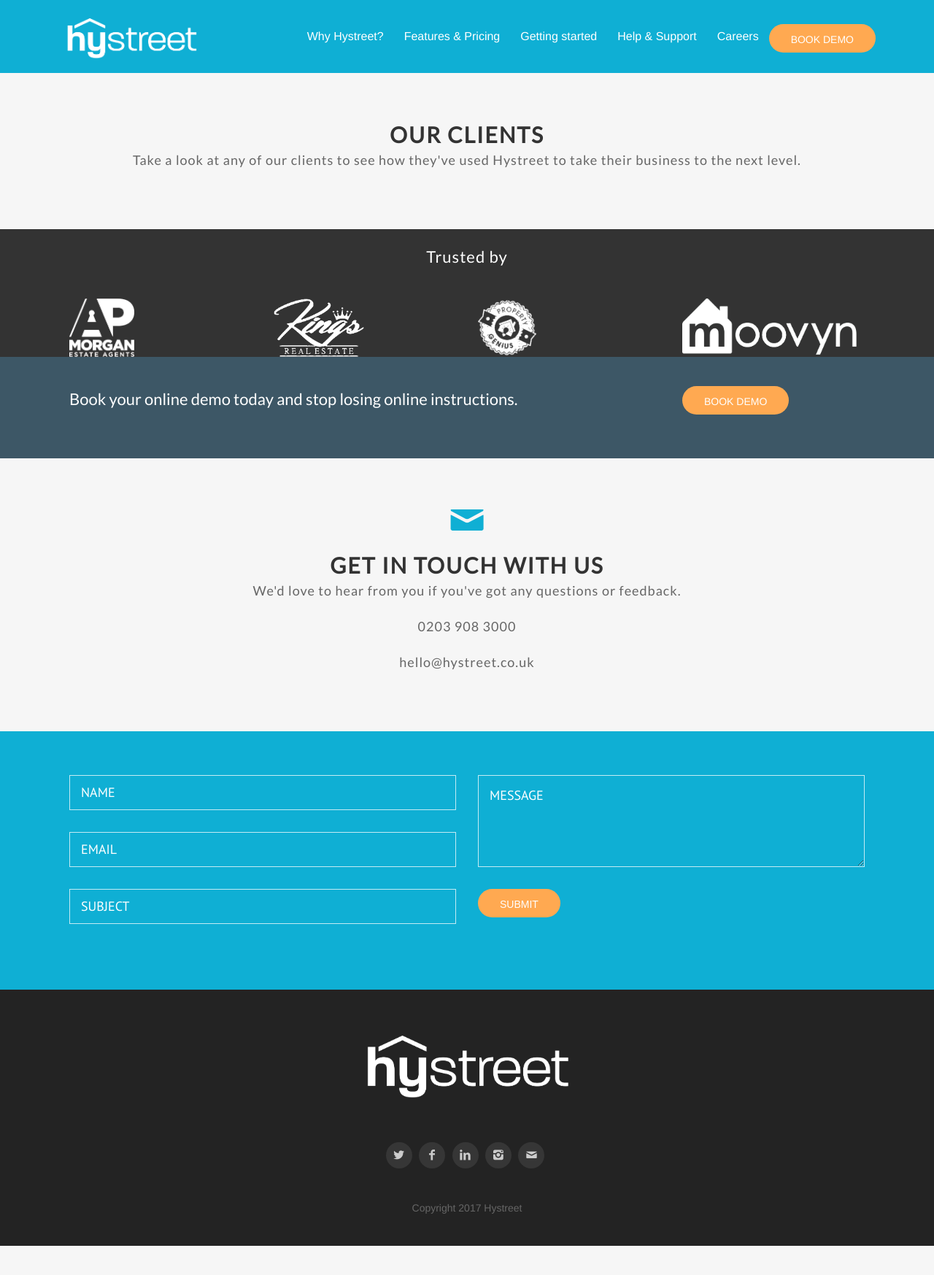
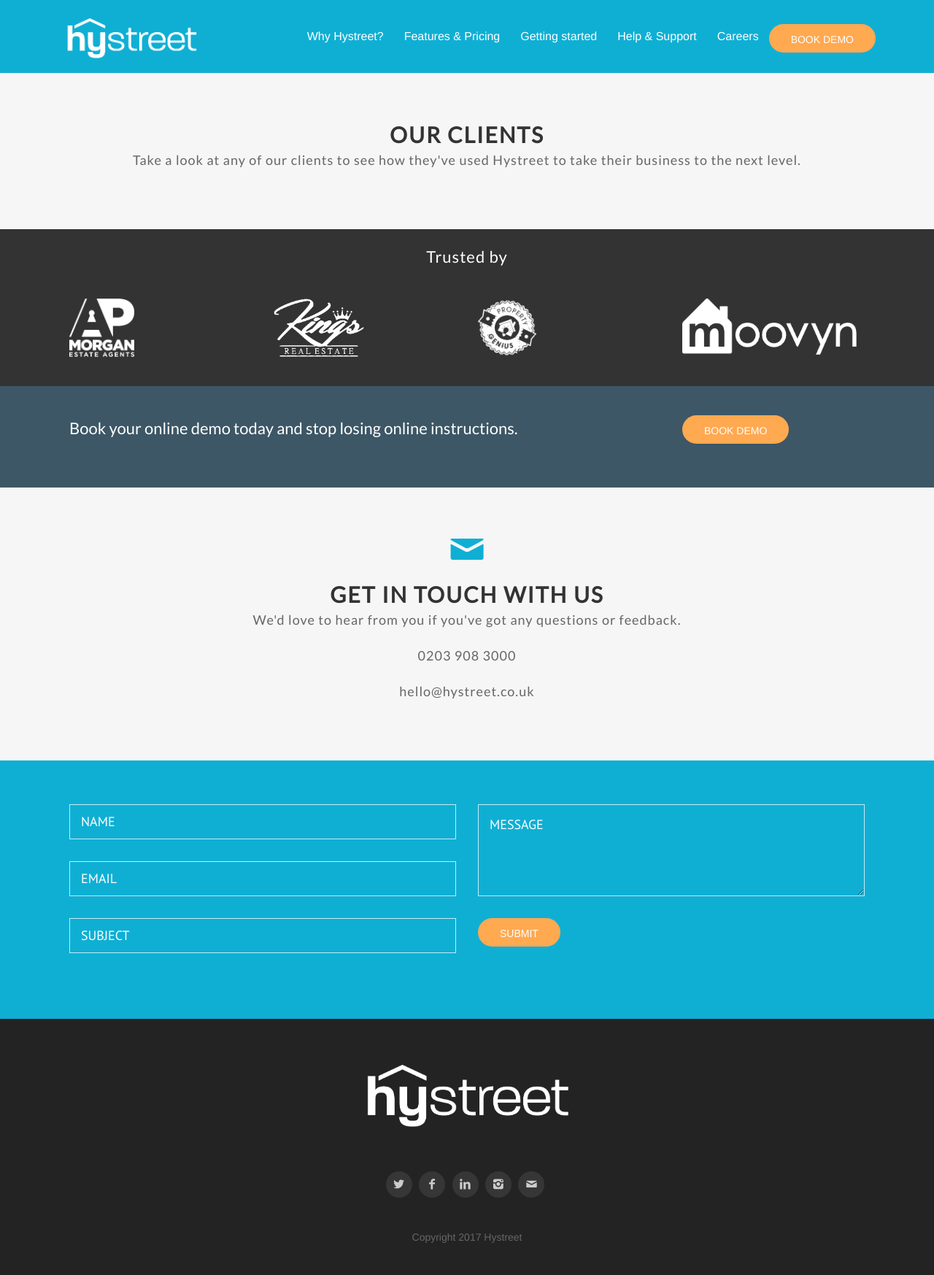
Before and after one commit to hystreet/hystreet.github.io, a Jekyll site: the page built from why-hystreet/our-clients/index.html, in a window 1280 px wide. Shown: the whole page at 73% size. Built offline with Jekyll 4.4.1, drawn with Linux system fonts in a browser that asks for light colours; some web fonts are replaced; a script that is not in the unit is left out; before the commit the page ends 1707 px from its top, so only the background shows below that.

Commit message:
Updating spacing

```diff
--- a/_includes/clients.html
+++ b/_includes/clients.html
@@ -11,5 +11,6 @@
       </div>
     {% endfor %}
   </div>
-  <div class='two.spacing'></div>
+  <div class='spacing'></div>
+  <div class='spacing'></div>
 </div>
```
